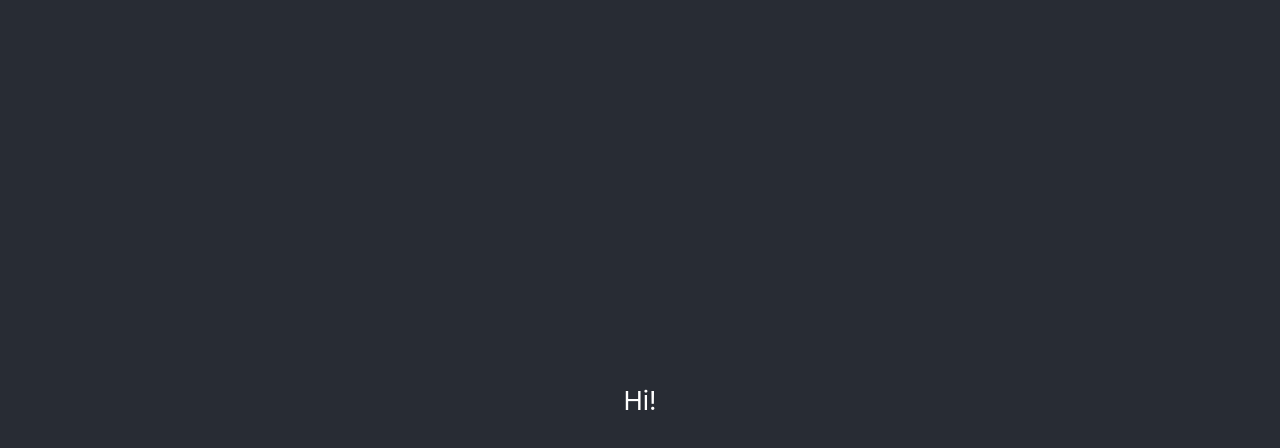
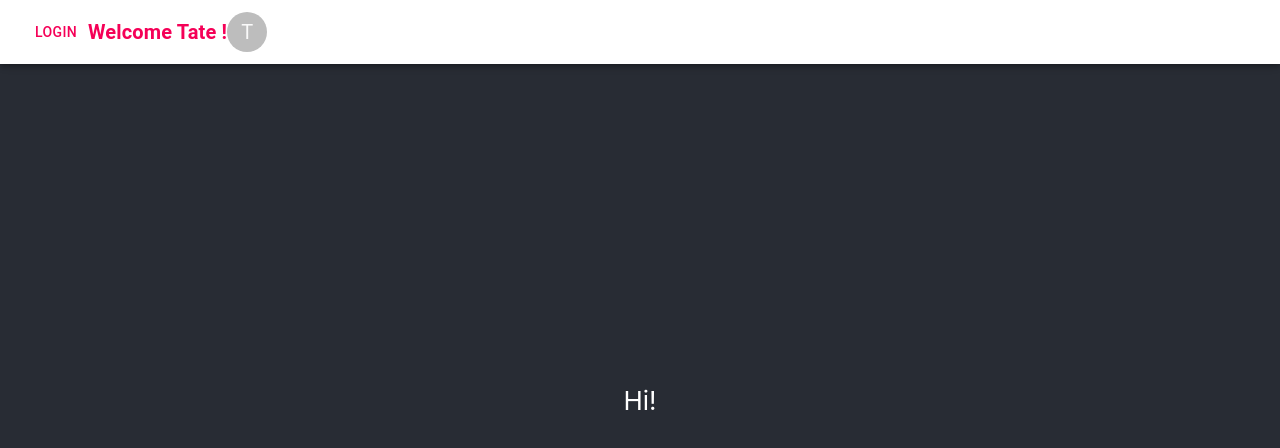
Before and after one commit to TateDeVito/fitnessProject, a React (Create React App) app in the folder fitness-app/: page / in a window 1280 px wide. Shown: the top 448 px of the page. Built offline with nearby package versions, Linux system fonts and the light colour scheme.

Commit message:
Basic profileBar added, material-ui incorporated

```diff
--- a/fitness-app/package.json
+++ b/fitness-app/package.json
@@ -3,6 +3,7 @@
   "version": "0.1.0",
   "private": true,
   "dependencies": {
+    "@material-ui/core": "^4.9.9",
     "@testing-library/jest-dom": "^4.2.4",
     "@testing-library/react": "^9.5.0",
     "@testing-library/user-event": "^7.2.1",
--- a/fitness-app/src/WorkoutScreen/WorkoutScreen.tsx
+++ b/fitness-app/src/WorkoutScreen/WorkoutScreen.tsx
@@ -1,5 +1,28 @@
 import React from "react";
+import { AppBar, Toolbar, Typography, Button, Avatar } from "@material-ui/core";
 
 export default function WorkoutScreen() {
-  return <div>Hi!</div>;
+  // A profile bar has a name of user, and an avatar in the top corner
+  function ProfileBar(props: { name: string }) {
+    return (
+      <div>
+        <AppBar color="inherit">
+          <Toolbar>
+            <Button color="secondary">Login</Button>
+            <Typography color="secondary" variant="h6">
+              <b>Welcome {props.name} !</b>
+            </Typography>
+            <Avatar>{props.name[0]}</Avatar>
+          </Toolbar>
+        </AppBar>
+      </div>
+    );
+  }
+
+  return (
+    <div>
+      <ProfileBar name="Tate" />
+      Hi!
+    </div>
+  );
 }
```
Also changed, not shown: 1 other file (tests, documents, lock files or other folders).
